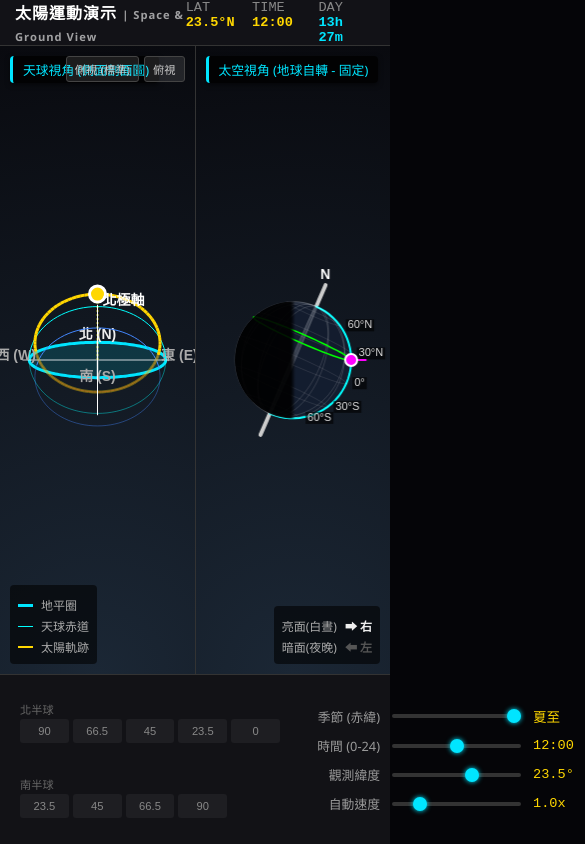
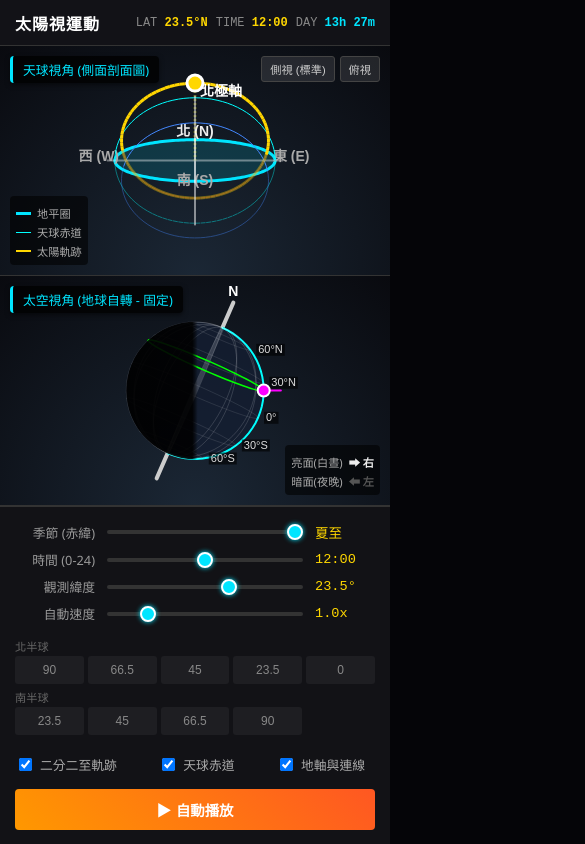
Before and after one commit to alenhu2005/space, a plain HTML site: page public.html in a window 390 px wide. Shown: the top 844 px of the page, 585 px wide, since content can reach past the window. Drawn offline with Linux system fonts and the light colour scheme.

Commit message:
Update public.html

```diff
--- a/public.html
+++ b/public.html
@@ -2,8 +2,8 @@
 <html lang="zh-Hant">
 <head>
     <meta charset="UTF-8">
-    <meta name="viewport" content="width=device-width, initial-scale=1.0">
-    <title>地球運動演示系統 </title>
+    <meta name="viewport" content="width=device-width, initial-scale=1.0, maximum-scale=1.0, user-scalable=no">
+    <title>地球運動演示系統 (RWD響應式版)</title>
     <style>
         :root { --bg: #050508; --panel: #121216; --accent: #00e5ff; --gold: #ffd700; --text: #eee; }
         body {
@@ -14,22 +14,25 @@
             height: 100vh;
             display: flex;
             flex-direction: column;
-            overflow: hidden;
+            overflow: hidden; /* 禁止整體頁面滾動，保持 App 質感 */
             user-select: none;
+            -webkit-tap-highlight-color: transparent;
         }
 
         /* --- Header --- */
         header {
             height: 45px;
+            flex-shrink: 0; /* 防止被壓縮 */
             padding: 0 15px;
             display: flex;
             justify-content: space-between;
             align-items: center;
             background: rgba(20,20,25,0.9);
             border-bottom: 1px solid #333;
+            z-index: 10;
         }
-        h2 { margin: 0; font-size: 1rem; color: #fff; letter-spacing: 1px; }
-        .stats { font-family: monospace; font-size: 0.85rem; color: #888; display: flex; gap: 15px; }
+        h2 { margin: 0; font-size: 1rem; color: #fff; letter-spacing: 1px; white-space: nowrap; overflow: hidden; text-overflow: ellipsis; }
+        .stats { font-family: monospace; font-size: 0.8rem; color: #888; display: flex; gap: 10px; }
         .stats span { color: var(--gold); font-weight: bold; }
         .stats .highlight { color: var(--accent); }
 
@@ -40,6 +43,8 @@
             position: relative;
             background: #000;
             overflow: hidden;
+            /* 預設為橫向排列 (電腦版) */
+            flex-direction: row;
         }
 
         .canvas-wrapper {
@@ -47,10 +52,11 @@
             position: relative;
             border-right: 1px solid #333;
             background: radial-gradient(circle at bottom, #1b2735 0%, #090a0f 100%);
+            overflow: hidden;
         }
         .canvas-wrapper:last-child { border-right: none; }
 
-        canvas { display: block; width: 100%; height: 100%; outline: none; }
+        canvas { display: block; width: 100%; height: 100%; outline: none; touch-action: none; }
 
         /* --- Overlays --- */
         .view-label {
@@ -61,11 +67,13 @@
             border-left: 3px solid var(--accent);
             pointer-events: none;
             box-shadow: 0 2px 5px rgba(0,0,0,0.5);
+            z-index: 5;
         }
 
         .cam-controls {
             position: absolute; top: 10px; right: 10px;
             display: flex; gap: 5px;
+            z-index: 5;
         }
         .btn-cam {
             background: rgba(255,255,255,0.1); border: 1px solid #444;
@@ -76,62 +84,110 @@
 
         .legend {
             position: absolute; bottom: 10px; left: 10px;
-            font-size: 0.75rem; color: #aaa;
-            background: rgba(0,0,0,0.6); padding: 8px; border-radius: 4px;
+            font-size: 0.7rem; color: #aaa;
+            background: rgba(0,0,0,0.6); padding: 6px; border-radius: 4px;
             pointer-events: none;
+            z-index: 5;
         }
-        .legend-row { display: flex; align-items: center; gap: 8px; margin-top: 3px; }
+        .legend-row { display: flex; align-items: center; gap: 6px; margin-top: 3px; }
         .dot { width: 8px; height: 8px; border-radius: 50%; }
         .line { width: 15px; height: 2px; }
 
         /* --- Controls --- */
         .controls-area {
+            /* 基礎高度 (電腦版) */
             height: 170px;
+            flex-shrink: 0;
             background: var(--panel);
             border-top: 1px solid #333;
             padding: 10px 20px;
             display: grid;
+            /* 電腦版維持原本的 Grid 設定 */
             grid-template-columns: 260px 1fr 200px;
             gap: 20px;
             box-sizing: border-box;
+            overflow-y: auto; /* 防止內容溢出時無法滾動 */
         }
 
-        .lat-col { display: flex; flex-direction: column; justify-content: space-around; }
+        .lat-col { display: flex; flex-direction: column; justify-content: space-around; gap: 5px; }
         .lat-grid { display: grid; grid-template-columns: repeat(5, 1fr); gap: 4px; }
         .btn-lat {
             background: rgba(255,255,255,0.05); border: 1px solid transparent;
-            color: #888; padding: 5px 0; font-size: 0.7rem;
+            color: #888; padding: 6px 0; font-size: 0.75rem; /* 稍微加大便於觸控 */
             cursor: pointer; border-radius: 3px; transition: 0.2s;
         }
         .btn-lat:hover { background: rgba(255,255,255,0.15); color: #fff; }
         .btn-lat.active { background: rgba(0, 229, 255, 0.15); color: var(--accent); border-color: var(--accent); font-weight: bold; }
         .lbl-sm { font-size: 0.7rem; color: #666; margin-bottom: 2px; }
 
-        .slider-col { display: flex; flex-direction: column; justify-content: center; gap: 10px; }
+        .slider-col { display: flex; flex-direction: column; justify-content: center; gap: 8px; }
         .slider-row { display: flex; align-items: center; gap: 10px; font-size: 0.85rem; color: #ccc; }
-        .lbl-w { width: 80px; text-align: right; font-size: 0.8rem; color: #999; }
+        .lbl-w { width: 80px; text-align: right; font-size: 0.8rem; color: #999; flex-shrink: 0; }
         input[type=range] { flex: 1; height: 4px; background: #333; appearance: none; border-radius: 2px; cursor: pointer; }
-        input[type=range]::-webkit-slider-thumb { appearance: none; width: 14px; height: 14px; background: var(--accent); border-radius: 50%; box-shadow: 0 0 5px var(--accent); }
-        .val-disp { width: 65px; font-family: monospace; color: var(--gold); }
+        input[type=range]::-webkit-slider-thumb { appearance: none; width: 16px; height: 16px; background: var(--accent); border-radius: 50%; box-shadow: 0 0 5px var(--accent); border: 2px solid #fff; }
+        .val-disp { width: 60px; font-family: monospace; color: var(--gold); text-align: left; }
 
-        .action-col { display: flex; flex-direction: column; justify-content: space-between; align-items: flex-end; padding: 5px 0; }
-        .toggles { display: flex; flex-direction: column; gap: 4px; font-size: 0.8rem; color: #aaa; }
+        .action-col { display: flex; flex-direction: column; justify-content: space-between; align-items: flex-end; padding: 5px 0; gap: 10px; }
+        .toggles { display: flex; flex-direction: column; gap: 6px; font-size: 0.8rem; color: #aaa; width: 100%; }
+        .toggles label { display: flex; align-items: center; gap: 5px; cursor: pointer; }
         .btn-play {
-            width: 100%; padding: 8px; border: none; border-radius: 4px;
+            width: 100%; padding: 10px; border: none; border-radius: 4px;
             background: linear-gradient(45deg, #ff9800, #ff5722);
             color: #fff; font-weight: bold; cursor: pointer;
             display: flex; align-items: center; justify-content: center; gap: 5px;
-            transition: 0.3s;
+            transition: 0.3s; font-size: 0.9rem;
         }
         .btn-play:hover { filter: brightness(1.1); }
         .btn-play.playing { background: linear-gradient(45deg, #e53935, #c62828); }
 
+        /* --- RWD Media Queries (針對手機/平板) --- */
+        @media (max-width: 900px) {
+            /* 1. 視圖改為上下排列 */
+            .viewport-container {
+                flex-direction: column;
+            }
+            .canvas-wrapper {
+                border-right: none;
+                border-bottom: 1px solid #333;
+                width: 100%;
+                /* 兩個視圖等高 */
+                flex: 1;
+            }
+
+            /* 2. 控制板樣式調整 */
+            .controls-area {
+                height: auto; /* 高度自動，不再固定 170px */
+                max-height: 40vh; /* 限制最大高度，保留空間給畫布 */
+                grid-template-columns: 1fr; /* 改為單欄排列 */
+                gap: 15px;
+                padding: 15px;
+            }
+
+            /* 3. 調整控制區塊順序與寬度 */
+            .lat-col { width: 100%; order: 2; } /* 緯度放第二 */
+            .slider-col { width: 100%; order: 1; } /* 滑桿放第一 (最常用) */
+            .action-col { width: 100%; order: 3; align-items: flex-start; } /* 開關放最後 */
+
+            .toggles { flex-direction: row; flex-wrap: wrap; justify-content: space-between; }
+            .toggles label { margin-right: 10px; }
+            .btn-play { margin-top: 5px; }
+
+            /* 4. 隱藏不重要的資訊以節省空間 */
+            header h2 span { display: none; }
+            .stats { font-size: 0.75rem; gap: 8px; }
+        }
+
+        /* 極小螢幕 (iPhone SE 等) */
+        @media (max-width: 380px) {
+             header h2 { font-size: 0.9rem; }
+             .stats { display: none; } /* 空間不夠時隱藏數據，保留乾淨畫面 */
+        }
     </style>
 </head>
 <body>
 
     <header>
-        <h2>太陽運動演示 <span style="font-size:0.7em; opacity:0.6">| Space & Ground View</span></h2>
+        <h2>太陽視運動 <span style="font-size:0.7em; opacity:0.6">| Space & Ground</span></h2>
         <div class="stats">
             <div>LAT <span id="txtLat">23.5°N</span></div>
             <div>TIME <span id="txtTime">12:00</span></div>
@@ -241,10 +297,6 @@
         }
 
         // 預設視角 -90 (面向西)
-        // 右側 (+X) = 北方
-        // 左側 (-X) = 南方
-        // 前方 (+Z/Bottom) = 東方
-        // 後方 (-Z/Top) = 西方
         const cam1 = new Camera(-90, 15);
         const cam2 = new Camera(0, 5);
 
@@ -285,14 +337,13 @@
             return { x: x, y: y, z: z };
         };
 
-        // --- 左側：天球視角 ---
         function renderObserver() {
             const w = cvs1.width, h = cvs1.height;
+            // 讓手機上的縮放比例自適應，稍微縮小一點避免貼邊
             const scale = Math.min(w, h) * 0.35;
             ctx1.clearRect(0, 0, w, h);
             const proj = (x,y,z) => project(ctx1, x, y, z, w, h, cam1, scale);
 
-            // 地平圈
             ctx1.beginPath();
             for(let i=0; i<=360; i+=2) {
                 let a = rad(i);
@@ -306,13 +357,10 @@
             ctx1.lineWidth = 3;
             ctx1.stroke();
 
-            // 實心軸
             if(state.opts.showAxis) {
                 ctx1.beginPath();
-                // N-S Axis (X axis)
                 let n = proj(1.1,0,0), s = proj(-1.1,0,0);
                 ctx1.moveTo(n.x, n.y); ctx1.lineTo(s.x, s.y);
-                // E-W Axis (Z axis)
                 let e = proj(0,0,1.1), we = proj(0,0,-1.1);
                 ctx1.moveTo(e.x, e.y); ctx1.lineTo(we.x, we.y);
                 ctx1.setLineDash([]);
@@ -324,7 +372,6 @@
                 ctx1.fillStyle=c; ctx1.font='bold 14px Arial'; ctx1.textAlign='center'; ctx1.fillText(t,p.x,p.y);
             };
 
-            // N (+X, 右), S (-X, 左), E (+Z, 前/下), W (-Z, 後/上)
             txt('北 (N)', 1.2, 0, 0, '#eee');
             txt('南 (S)', -1.2, 0, 0);
             txt('東 (E)', 0, 0, 1.2);
@@ -332,7 +379,6 @@
 
             const drawRing = (dec, color, w) => {
                 let prev = null;
-                // 畫完整的 360 度 (-180 到 180)
                 for(let hDeg=-180; hDeg<=180; hDeg+=4) {
                     let pos = celToHor(hDeg, dec, state.lat);
                     let s = proj(pos.x, pos.y, pos.z);
@@ -342,12 +388,11 @@
                         ctx1.strokeStyle = color;
                         ctx1.lineWidth = w;
 
-                        // --- 修正：地平線下變虛線 ---
                         if(pos.y < 0) {
-                            ctx1.setLineDash([5, 5]); // 虛線
-                            ctx1.globalAlpha = 0.4;   // 變暗
+                            ctx1.setLineDash([5, 5]);
+                            ctx1.globalAlpha = 0.4;
                         } else {
-                            ctx1.setLineDash([]);     // 實線
+                            ctx1.setLineDash([]);
                             ctx1.globalAlpha = 1.0;
                         }
 
@@ -356,7 +401,6 @@
                     }
                     prev = {x:s.x, y:s.y};
                 }
-                // 重置狀態
                 ctx1.setLineDash([]);
                 ctx1.globalAlpha = 1.0;
             };
@@ -369,11 +413,9 @@
             }
             drawRing(state.dec, '#ffd700', 3);
 
-            // Sun Position
             const ha = (state.hour - 12) * 15;
             const sunPos = celToHor(ha, state.dec, state.lat);
 
-            // 太陽本體與投影線
             const sunS = proj(sunPos.x, sunPos.y, sunPos.z);
             const gS = proj(sunPos.x, 0, sunPos.z);
 
@@ -381,14 +423,12 @@
             ctx1.strokeStyle = 'rgba(255,255,0,0.3)'; ctx1.setLineDash([2,2]); ctx1.stroke(); ctx1.setLineDash([]);
 
             ctx1.beginPath(); ctx1.arc(sunS.x, sunS.y, 8, 0, PI*2);
-            // 晚上太陽變暗一點
             ctx1.fillStyle = sunPos.y < 0 ? '#555' : '#ffd700';
             ctx1.fill();
             ctx1.strokeStyle = sunPos.y < 0 ? '#888' : '#fff';
             ctx1.stroke();
 
             if(state.opts.showAxis) {
-                // 北極軸
                 let p = celToHor(0, 90, state.lat);
                 let p1 = proj(p.x * 1.3, p.y * 1.3, p.z * 1.3);
                 let p2 = proj(-p.x * 1.3, -p.y * 1.3, -p.z * 1.3);
@@ -401,7 +441,6 @@
             }
         }
 
-        // --- 右側：太空視角 ---
         function renderSpace() {
             const w = cvs2.width, h = cvs2.height;
             const scale = Math.min(w, h) * 0.3;
@@ -418,7 +457,6 @@
                 };
             };
 
-            // 1. 地軸
             let axisLen = 1.4;
             let np = applyTilt(0, axisLen, 0);
             let sp = applyTilt(0, -axisLen, 0);
@@ -430,11 +468,9 @@
             ctx2.strokeStyle = '#cccccc'; ctx2.lineWidth = 4; ctx2.lineCap = 'round';
             ctx2.setLineDash([]); ctx2.stroke();
 
-            // 2. 地球本體
             ctx2.beginPath(); ctx2.arc(cx, cy, scale, 0, PI*2);
             ctx2.fillStyle = 'rgba(20, 30, 50, 0.8)'; ctx2.fill();
 
-            // 3. 經緯線 (自轉)
             let earthSpin = rad((state.hour - 12) * 15);
             const getSpherePos = (lonDeg, latDeg) => {
                 let effLon = rad(lonDeg) - earthSpin;
@@ -470,7 +506,6 @@
                 ctx2.strokeStyle = 'rgba(255,255,255,0.1)'; ctx2.lineWidth=1; ctx2.stroke();
             }
 
-            // 4. 觀測者緯度圈
             ctx2.beginPath();
             for(let lon=0; lon<=360; lon+=5) {
                 let la = rad(state.lat), lo = rad(lon);
@@ -480,7 +515,6 @@
             }
             ctx2.strokeStyle = '#0f0'; ctx2.lineWidth=1.5; ctx2.stroke();
 
-            // 5. 光影
             ctx2.save();
             ctx2.beginPath(); ctx2.arc(cx, cy, scale, 0, PI*2); ctx2.clip();
             let shadowGrad = ctx2.createLinearGradient(cx - scale, 0, cx + scale, 0);
@@ -493,7 +527,6 @@
             ctx2.fillRect(0, 0, w, h);
             ctx2.restore();
 
-            // 6. 標籤
             ctx2.font = '11px Arial';
             ctx2.textAlign = 'left';
             ctx2.textBaseline = 'middle';
@@ -516,7 +549,6 @@
                 ctx2.fillText(txt, labelX, labelY);
             }
 
-            // 7. 觀測者
             let obsW = getSpherePos(0, state.lat);
             let obsScr = projS(obsW.x, obsW.y, obsW.z);
             let isNight = obsW.x < -0.05;
```
